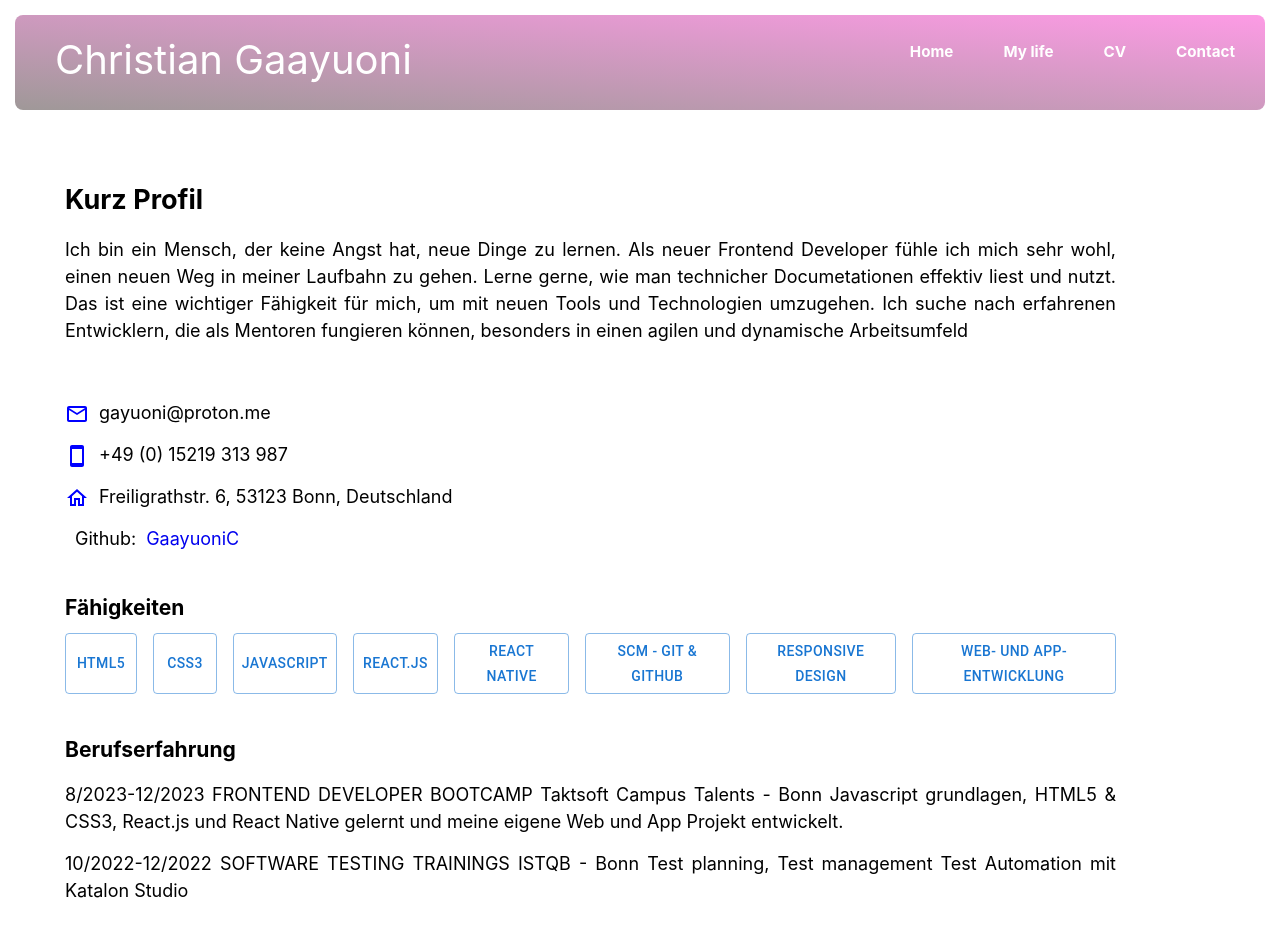
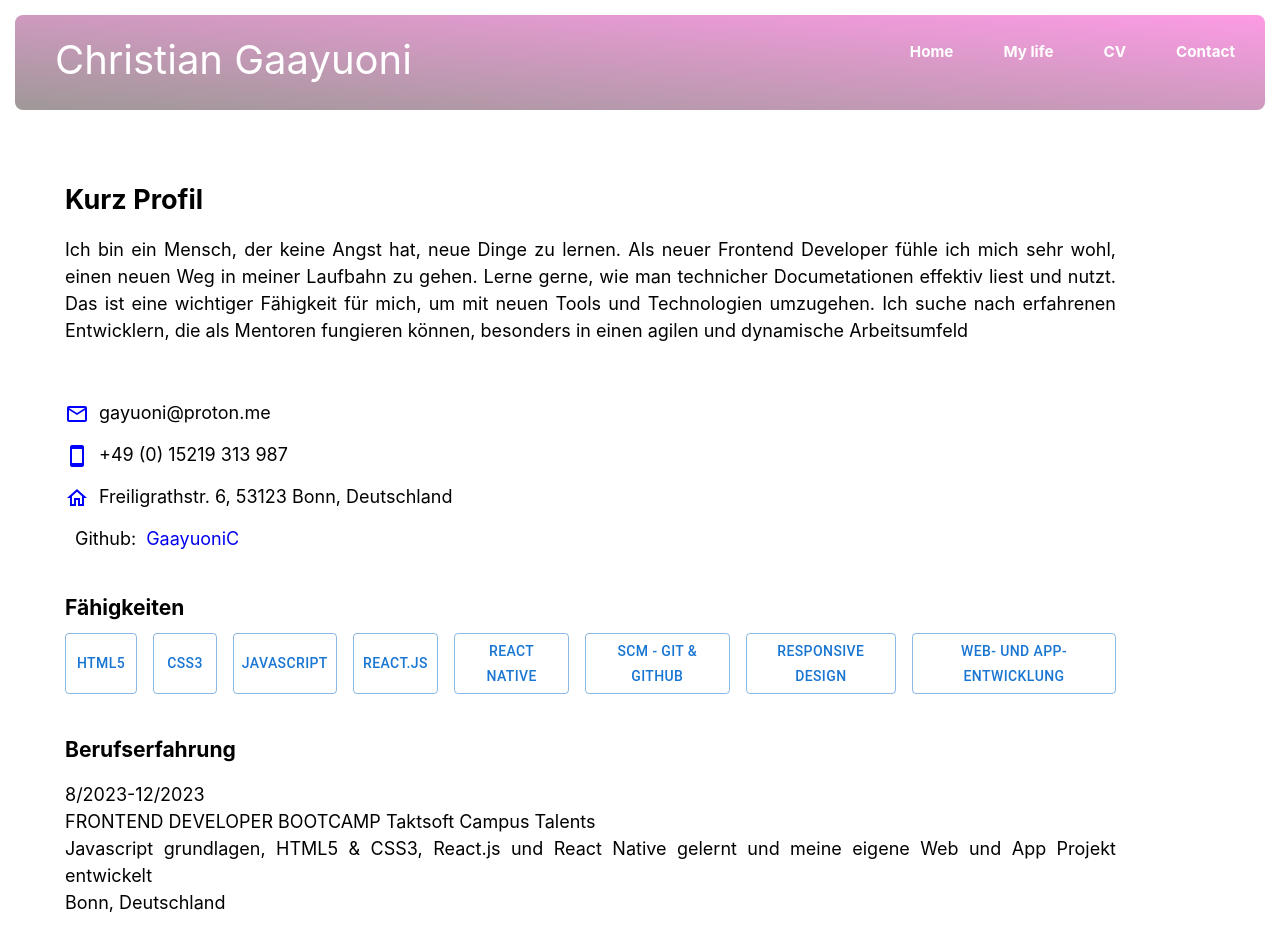
Before and after one commit to GaayuoniC/Gaayuoni-website-react, a React (Vite) app: page /cv in a window 1280 px wide. Shown: the top 935 px of the page. Built offline with nearby package versions, Linux system fonts and the light colour scheme.

Commit message:
minor changes to cv layout

```diff
--- a/src/components/CvPdf.jsx
+++ b/src/components/CvPdf.jsx
@@ -76,13 +76,19 @@ export function CvPdf() {
         <h3>Berufserfahrung</h3>
 
         <p>
-          8/2023-12/2023 FRONTEND DEVELOPER BOOTCAMP Taktsoft Campus Talents -
-          Bonn Javascript grundlagen, HTML5 & CSS3, React.js und React Native
-          gelernt und meine eigene Web und App Projekt entwickelt.
+          8/2023-12/2023 <br /> FRONTEND DEVELOPER BOOTCAMP Taktsoft Campus
+          Talents
+          <br />
+          Javascript grundlagen, HTML5 & CSS3, React.js und React Native gelernt
+          und meine eigene Web und App Projekt entwickelt
+          <br />
+          Bonn, Deutschland
         </p>
         <p>
-          10/2022-12/2022 SOFTWARE TESTING TRAININGS ISTQB - Bonn Test planning,
-          Test management Test Automation mit Katalon Studio
+          10/2022-12/2022 <br />
+          SOFTWARE TESTING TRAININGS ISTQB <br /> Test planning, Test management
+          Test Automation mit Katalon Studio
+          <br /> Bonn, Deutschland
         </p>
       </article>
       <article>
@@ -97,7 +103,7 @@ export function CvPdf() {
           England
         </p>
         <p>
-          1998/ 2003 <br /> BACHELOR University of Science and Technology
+          1998-2003 <br /> BACHELOR University of Science and Technology
           <br />
           Immobilien Management Land Law, Resource Management, Property
           Management <br /> Kumasi, Ghana
```
